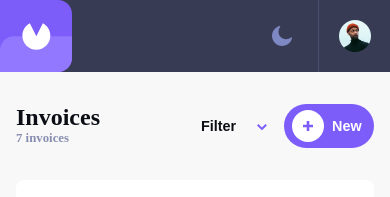
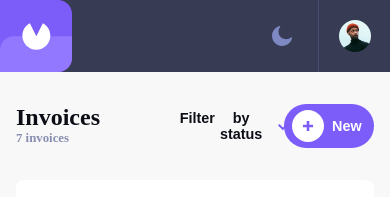
Before and after one commit to HopeAda/HNG14-Stage-Two, a React (Vite) app in the folder hng-task-two/: page / in a window 390 px wide. Shown: the top 197 px of the page. Built offline with nearby package versions, Linux system fonts and the light colour scheme.

Commit message:
Edited the responsive layout of the dropdown display button

```diff
--- a/hng-task-two/src/components/FilterDropdown/FilterDropdown.css
+++ b/hng-task-two/src/components/FilterDropdown/FilterDropdown.css
@@ -34,9 +34,8 @@
 }
 
 .filter .display-name {
-	white-space: nowrap;
-	width: 40%;
-	overflow: hidden;
+	display: flex;
+	gap: 5px;
 }
 
 .filter .filter-list {
--- a/hng-task-two/src/components/FilterDropdown/FilterDropdown.tsx
+++ b/hng-task-two/src/components/FilterDropdown/FilterDropdown.tsx
@@ -50,7 +50,9 @@ const FilterDropdown = () => {
 					setFilterOpen((prev) => !prev);
 				}}
 			>
-				<span className="display-name">Filter by status</span>
+				<span className="display-name">
+					Filter<span className="extra"> by status</span>
+				</span>
 				<span className="img-cont">
 					<img src={Caret} alt="" />
 				</span>
```
Also changed, not shown: hng-task-two/src/assets/back.svg (added).
